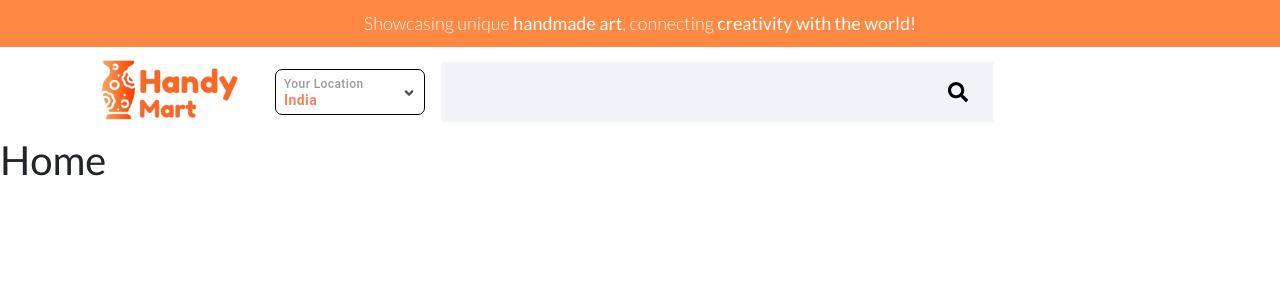
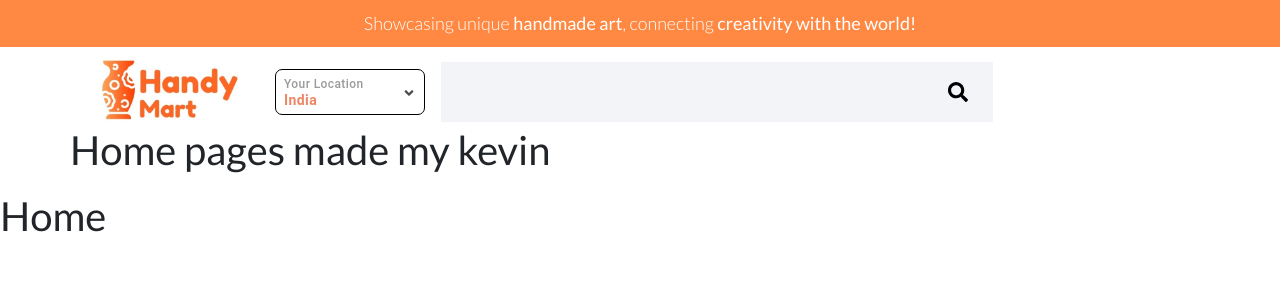
Before and after one commit to bhautikrathod9/MinorProject, a React (Create React App) app in the folder frontend/: page / in a window 1280 px wide. Shown: the top 300 px of the page. Built offline with nearby package versions, Linux system fonts and the light colour scheme.

Commit message:
add one line

```diff
--- a/frontend/src/Components/Header/index.js
+++ b/frontend/src/Components/Header/index.js
@@ -32,6 +32,11 @@ const Header = () => {
                                 </div>
                              {/* Header search end here */}
                         </div>
+                        <div>
+                            <h1>
+                                Home pages made my kevin
+                            </h1>
+                        </div>
                     </div>
                 </div>
             </header>
```
